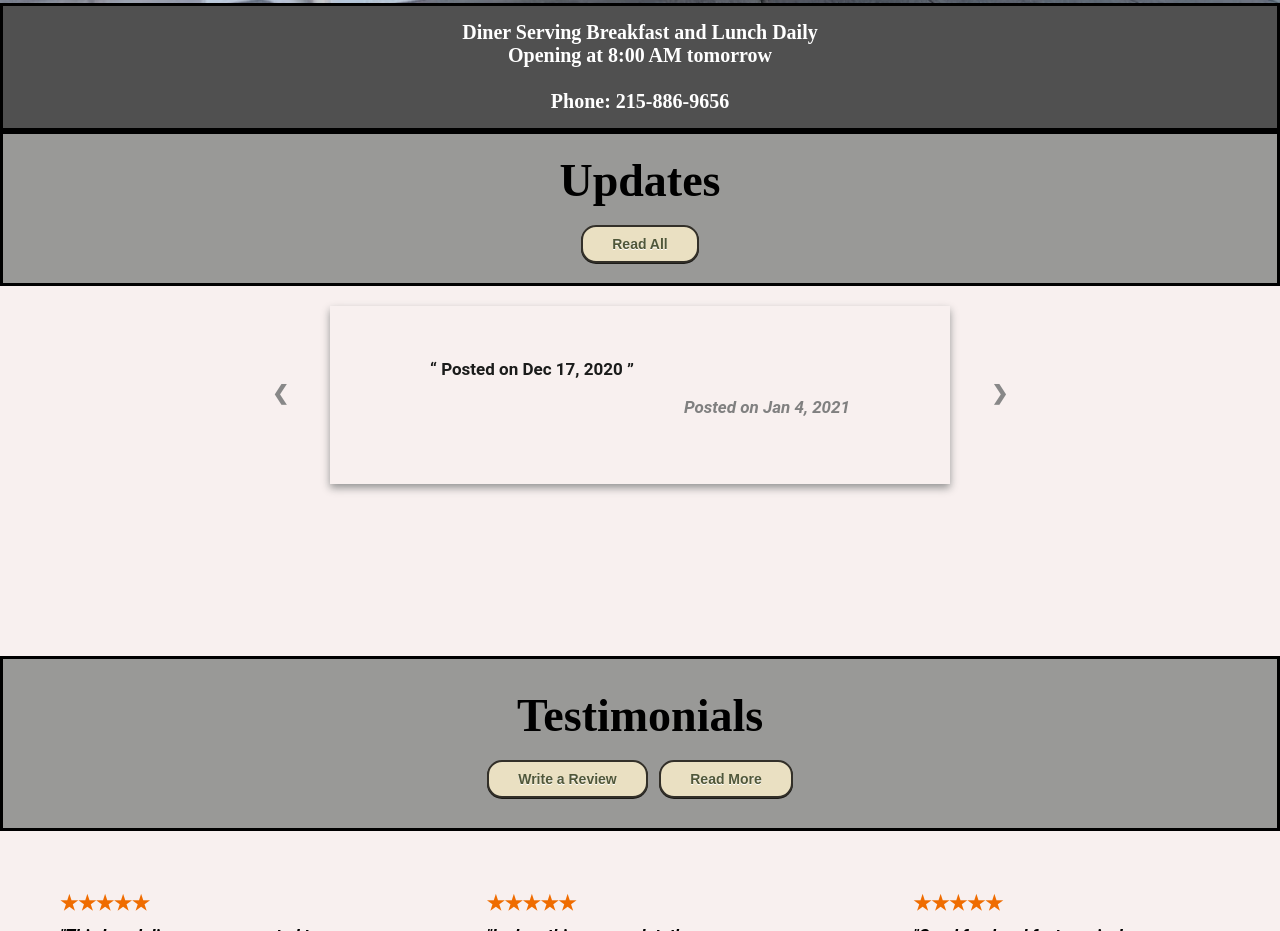
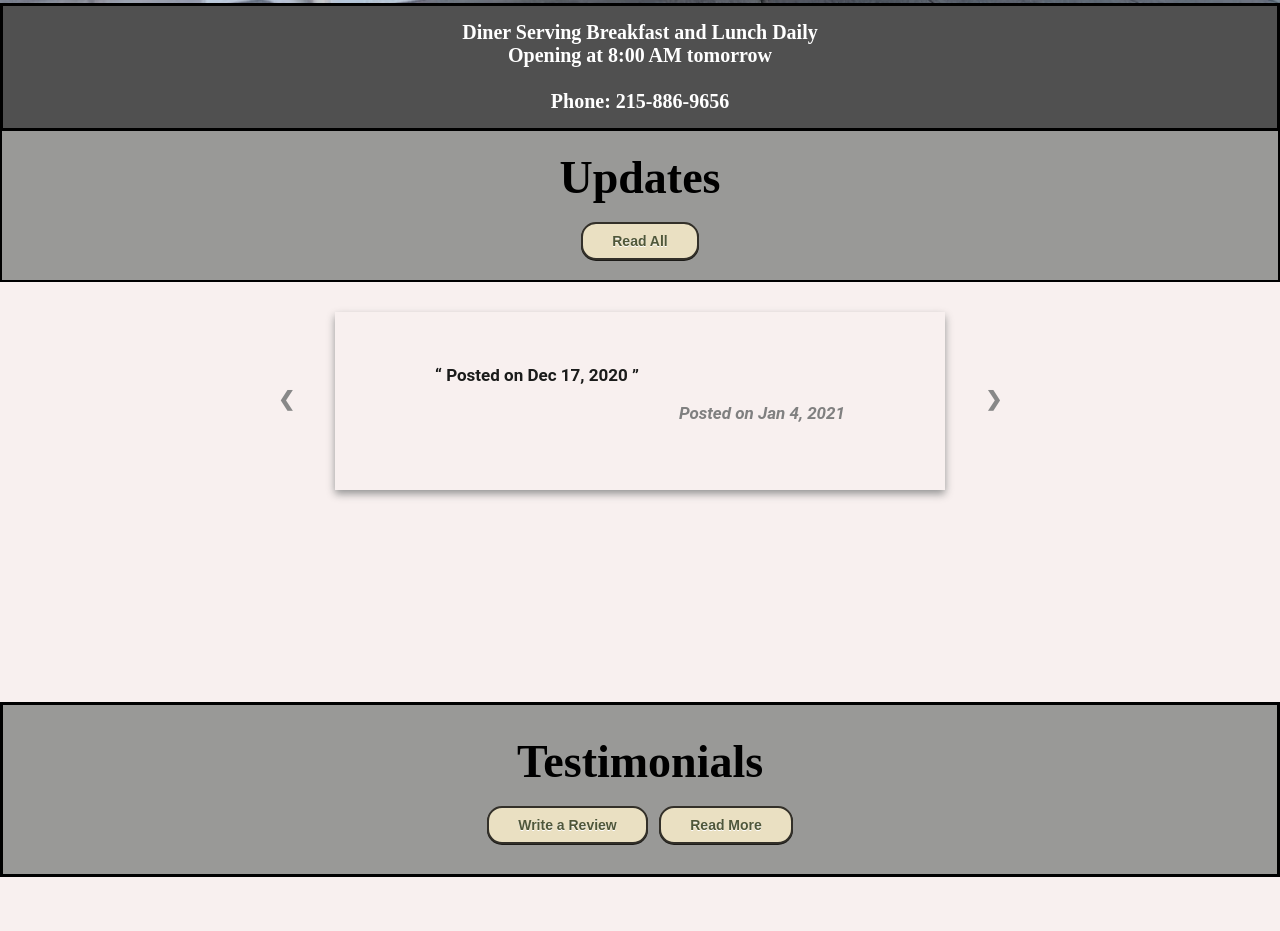
Before and after one commit to MuradShaw/villagediner, a plain HTML site: page index.html in a window 1280 px wide. Shown: the part 810-1741 px from the top of the page. Drawn offline with Linux system fonts and the light colour scheme.

Commit message:
Update ribbons.css

```diff
--- a/css/ribbons.css
+++ b/css/ribbons.css
@@ -27,23 +27,22 @@
   font-size: 46px;
 }
 
-.addUpdatesRibbon {
+.updateContainerRibbon {
     width: absolute;
-    float: right;
-    text-align: right;
-}
-
-.updateContainerRibbon {
-    width: 100%;
-    height: 350px;
+    padding: 10px;
+    height: 400px;
+    position: relative;
 }
 
 .updateRibbon {
     width: absolute;
     padding-top: 20px;
     padding-bottom: 20px;
-    border:3px solid black;
+    border-left:2px solid black;
+    border-right:2px solid black;
+    border-bottom:2px solid black;
     color: black;
+    float: center;
     font-family: "Playfair Display Bold";
 
   background: #999997;
```
